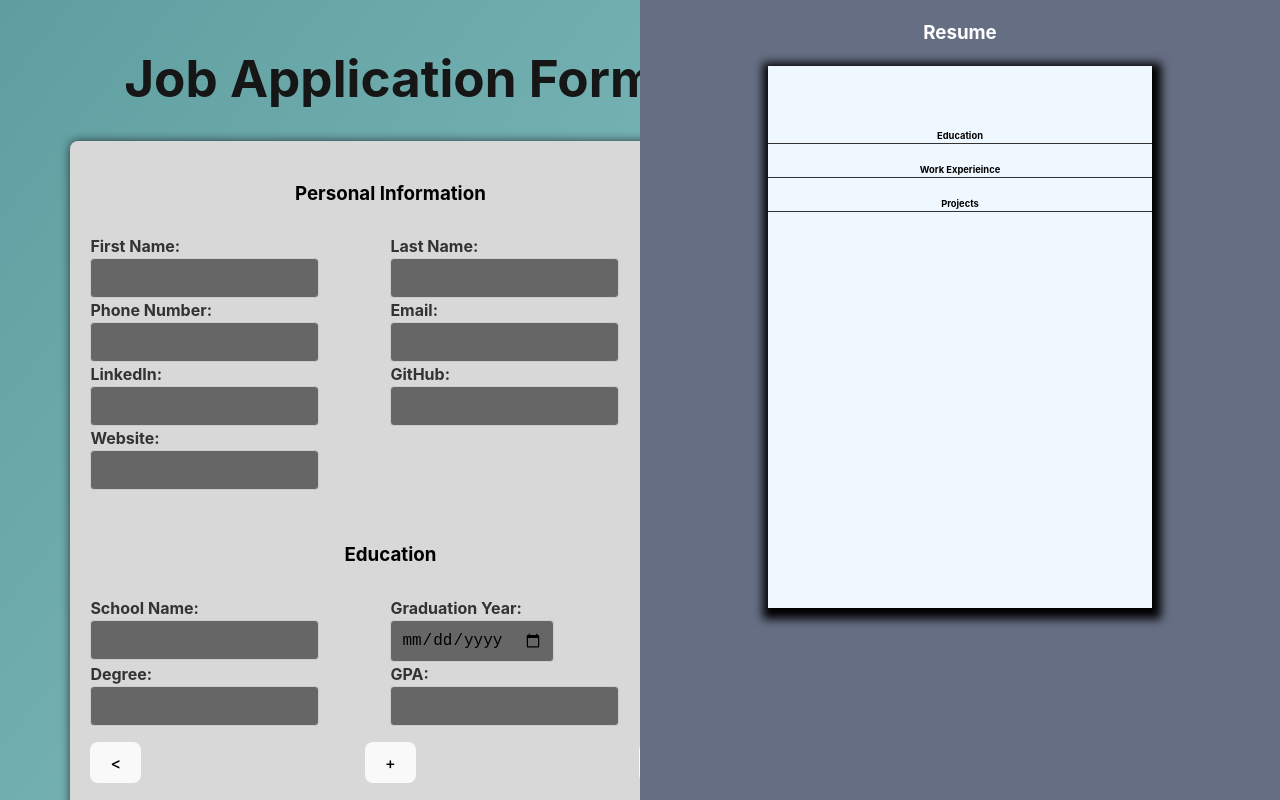
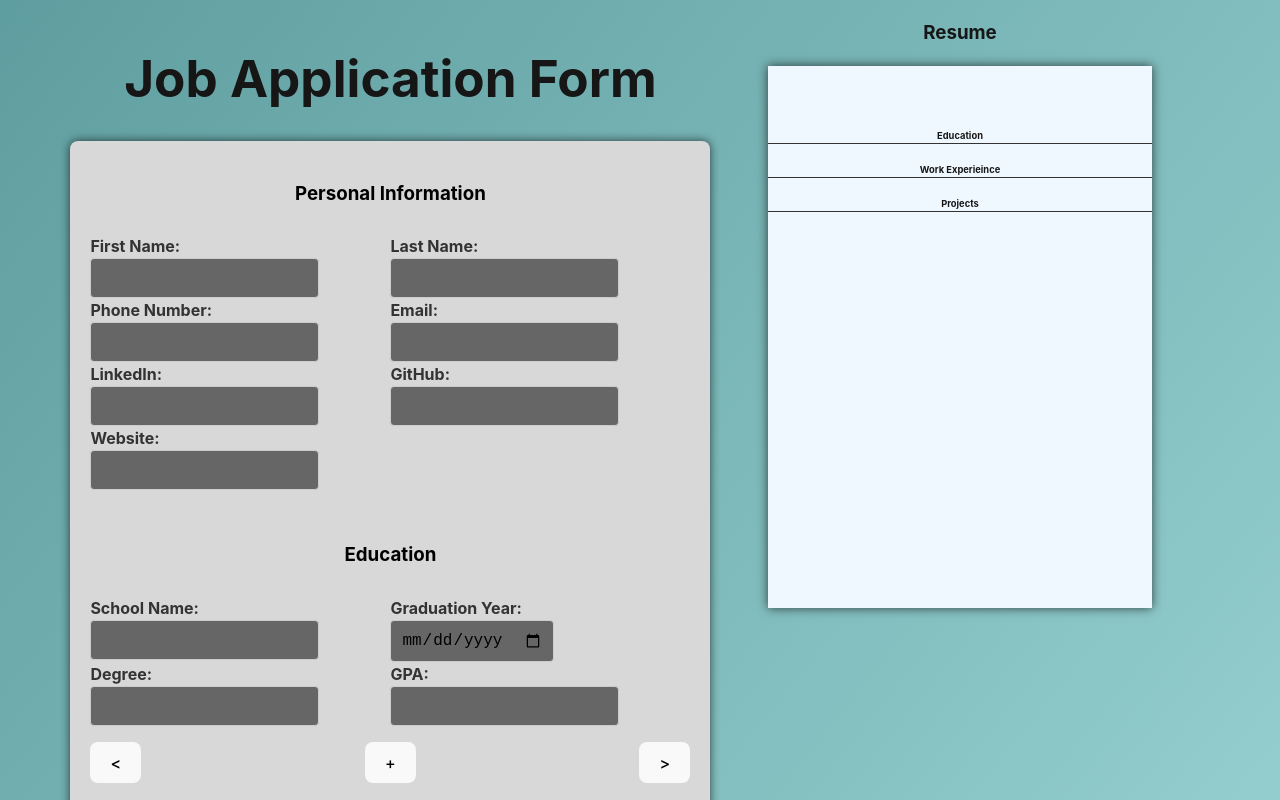
Before and after one commit to blitheryjibits/resume-builder, a React (Vite) app: page / in a window 1280 px wide. Shown: the top 800 px of the page. Built offline with nearby package versions, Linux system fonts and the light colour scheme.

Commit message:
Style: changed color of font, background and shadow.

```diff
--- a/src/styles/resumeStyle.css
+++ b/src/styles/resumeStyle.css
@@ -13,16 +13,15 @@
     -webkit-box-pack: center;
     flex-flow: column;
     overflow: hidden;
-    background-color: rgb(101, 110, 131);
-    color: rgb(255, 255, 255);
+    color: #171616;
 }
 
 .page {
     background-color: aliceblue;
     width: 60%;
     aspect-ratio: 1/1.414;
-    color: black;
-    box-shadow: 2px 4px 9px 7px;
+    color: #171616;
+    box-shadow:  0 0 10px rgba(10, 10, 10, 0.7);
     font-size: 0.5em;
     user-select: none;
     transform-origin: 0 0;
```
